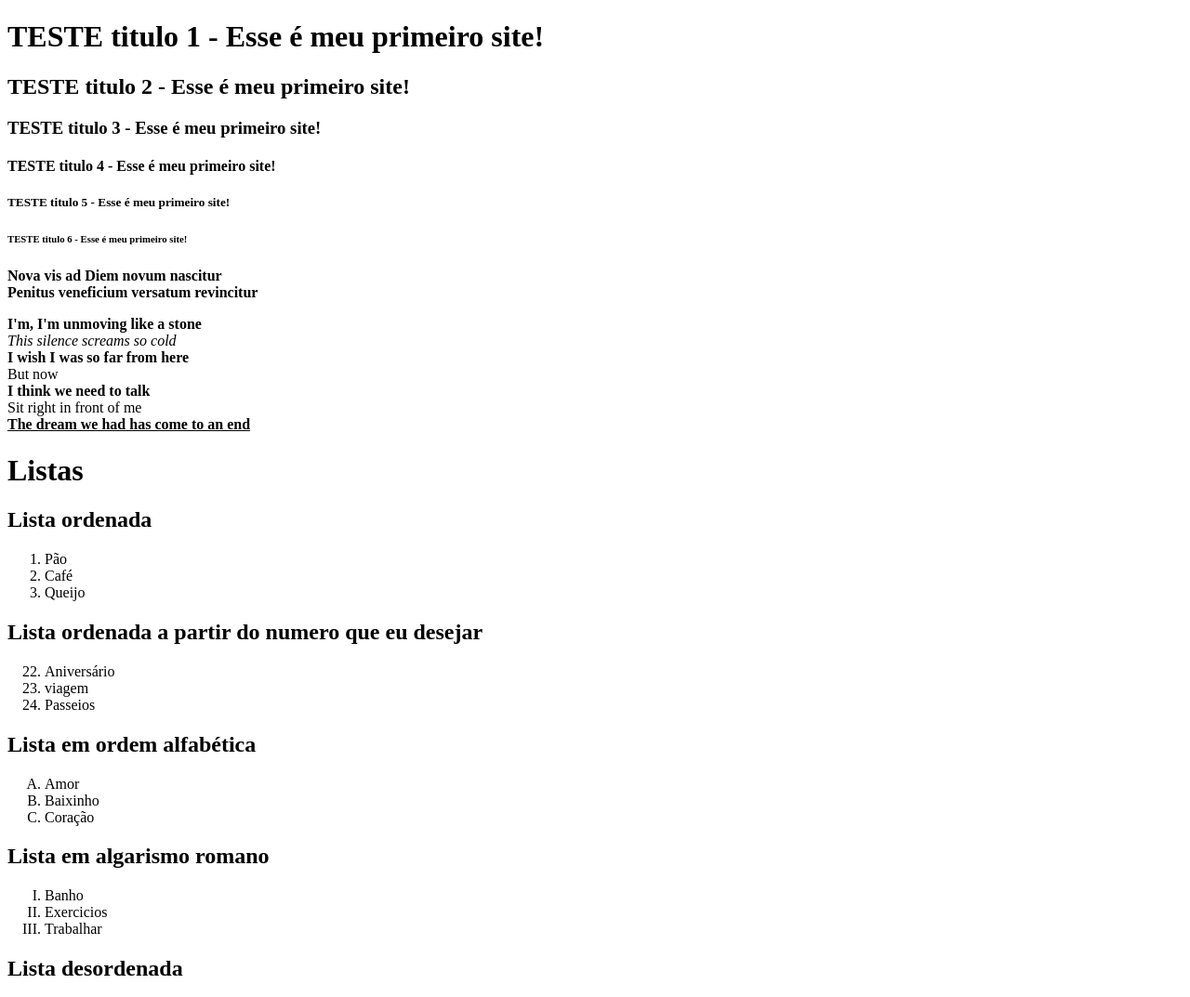
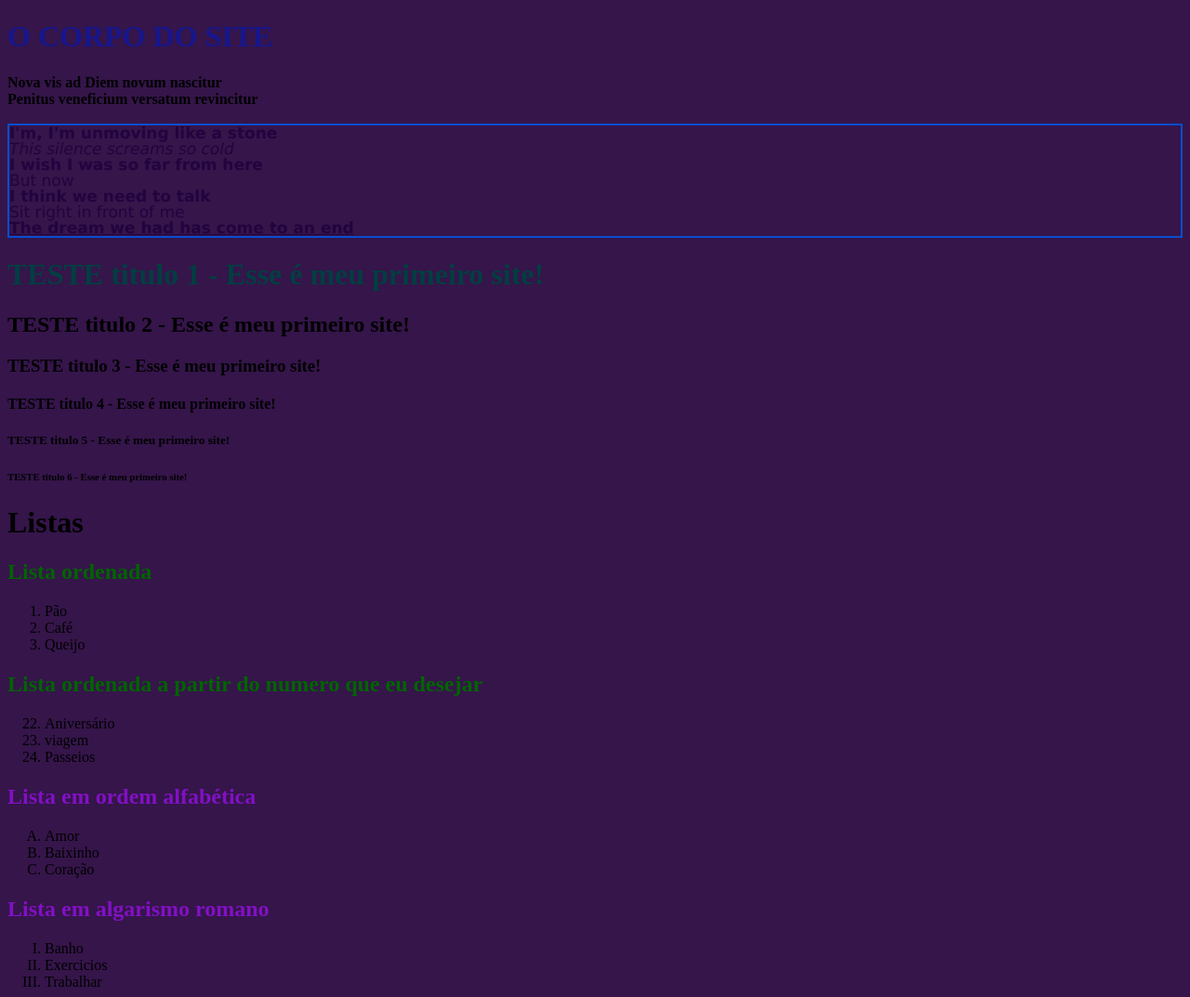
Before and after one commit to eu1natacha/modulo-um-html-css, a plain HTML site: page index.html in a window 1280 px wide. Shown: the top 1073 px of the page at 93% size. Drawn offline with Linux system fonts and the light colour scheme.

Commit message:
Changes to be committed:

```diff
--- a/index.html
+++ b/index.html
@@ -3,18 +3,27 @@
 
     <head>
         <title> Site da Natacha </title>
+        <meta name=" Um site de teste" content=" meu primeiro site em html - VIVAaAAaA">
+
+        <style>
+
+            body{
+                background-color: rgba(35, 1, 58, 0.918);
+                }
+
+
+        </style>
+        <link rel="stylesheet" href="style.css">
 
     </head>
 
     <body>
                     <!--COMENTÁRIOS AQUI-->
 
-        <h1> TESTE titulo 1 - Esse é meu primeiro site! </h1>
-        <h2> TESTE titulo 2 - Esse é meu primeiro site! </h2>
-        <h3> TESTE titulo 3 - Esse é meu primeiro site! </h3>
-        <h4> TESTE titulo 4 - Esse é meu primeiro site! </h4>
-        <h5> TESTE titulo 5 - Esse é meu primeiro site! </h5>
-        <h6> TESTE titulo 6 - Esse é meu primeiro site! </h6>
+
+        <h1 style="color:rgb(22, 22, 141)"> O CORPO DO SITE </h1>
+
+
 
                     <!-- tag de paragrafo-->
 
@@ -25,7 +34,7 @@
 
                     <!-- TAGS DE FORMATAÇÃO DE TEXTO-->
 
-        <p>
+        <p class="paragrafo">
 
                 <b> I'm, I'm unmoving like a stone </b>
             <br>
@@ -43,11 +52,19 @@
 
         </p>
 
+        <h1 id="titulo"> TESTE titulo 1 - Esse é meu primeiro site! </h1>
+        <h2> TESTE titulo 2 - Esse é meu primeiro site! </h2>
+        <h3> TESTE titulo 3 - Esse é meu primeiro site! </h3>
+        <h4> TESTE titulo 4 - Esse é meu primeiro site! </h4>
+        <h5> TESTE titulo 5 - Esse é meu primeiro site! </h5>
+        <h6> TESTE titulo 6 - Esse é meu primeiro site! </h6>
+
+
                         <!-- Listas -->
 
         <h1> Listas </h1>
 
-        <h2> Lista ordenada </h2>
+        <h2 class="primeiraslistas"> Lista ordenada </h2>
 
         <ol>
             <li> Pão
@@ -59,7 +76,7 @@
             </li>
         </ol>
 
-        <h2> Lista ordenada a partir do numero que eu desejar </h2>
+        <h2 class="primeiraslistas">Lista ordenada a partir do numero que eu desejar </h2>
 
         <ol start="22">
             <li> Aniversário </li>
@@ -68,35 +85,35 @@
 
         </ol>
 
-        <h2> Lista em ordem alfabética </h2>
+        <h2 class="segundaslistas"> Lista em ordem alfabética </h2>
         <ol type="A">
          <li> Amor </li>
             <li> Baixinho </li>
                 <li> Coração </li>
         </ol>
 
-        <h2> Lista em algarismo romano </h2>
+        <h2 class="segundaslistas"> Lista em algarismo romano </h2>
         <ol type="I">
             <li> Banho </li>
                 <li> Exercicios </li>
             <li> Trabalhar </li>
         </ol>
 
-        <h2> Lista desordenada </h2>
+        <h2 class="terceiraslistas"> Lista desordenada </h2>
         <ul>
             <li> Pular </li>
                 <li> correr </li>
             <li> pedalar </li>
         </ul>
 
-        <h2> Lista desordenada com quadrados </h2>
+        <h2 class="terceiraslistas"> Lista desordenada com quadrados </h2>
         <ul type="square">
             <li> ler </li>
                 <li> entender </li>
             <li> praticar </li>
         </ul>
 
-        <h2> Lista desordenada com circulos </h2>
+        <h2 class="ultimaslistas"> Lista desordenada com circulos </h2>
         <ul type="circle">
             <li> beber </li>
                 <li> comer </li>
--- /dev/null
+++ b/style.css
@@ -0,0 +1,22 @@
+.primeiraslistas{ color:darkgreen;
+}
+
+.segundaslistas{ color:rgb(130, 16, 196);
+}
+
+.terceiraslistas{ color:darkslateblue
+}
+
+.ultimaslistas{ color:rgb(237, 227, 241)
+}
+
+#titulo { color:rgb(2, 62, 65);
+}
+
+.paragrafo{
+    color: rgb(35, 3, 63);
+    font-size: 17px;
+    font-family:Verdana;
+    line-height: 1;
+    border:2px solid rgb(8, 77, 206);
+}
```
